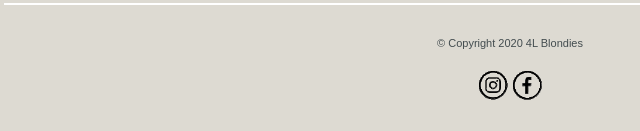
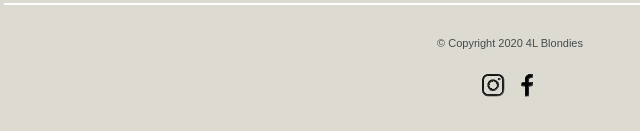
Before and after one commit to 4LBlondies/Site4lblondies, a plain HTML site: page Contact.html in a window 1280 px wide. Shown: the part 978-1109 px from the top of the page, 130-770 px from the left. Drawn offline with nearby package versions, Linux system fonts and the light colour scheme; a web font is replaced by a local one.

Commit message:
Update Contact.html

```diff
--- a/Contact.html
+++ b/Contact.html
@@ -79,8 +79,8 @@
 &copy; Copyright 2020 4L Blondies
 
 <div class="reseaux">
-<div><img src="Images/insta1.png" alt="text"></div>
-<div><img src="Images/fb1.png" alt="text"></div>
+<div><img href="https://www.instagram.com/4l_blondies/?hl=fr" src="Images/insta2.png" alt="text"></div>
+<div><img href="https://www.facebook.com/julie.laurine.758" src="Images/fb2.png" alt="text"></div>
 </div>
 </div>
 </footer>
```
